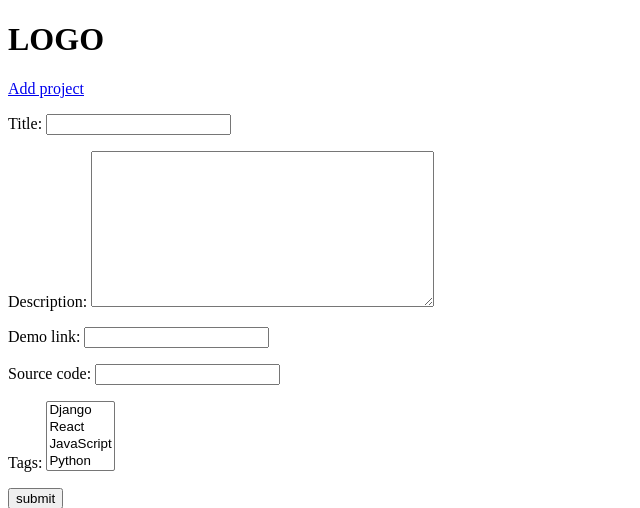
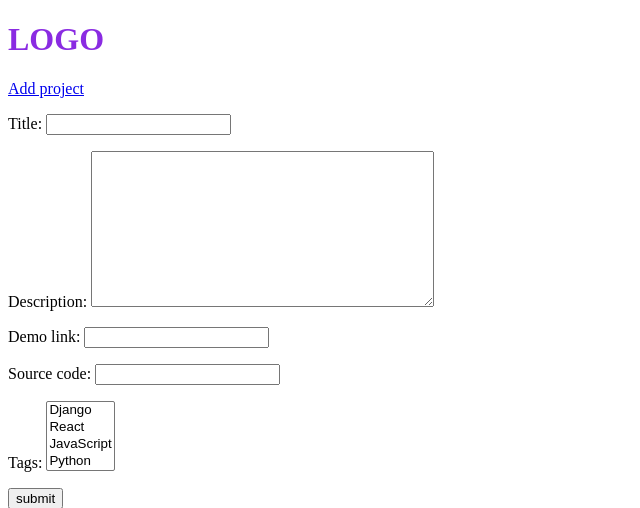
Before and after one commit to nastaranxyousefi/dev-search-website-by-Django, a Django app: page /create-project/ in a window 1280 px wide. Shown: the top 508 px of the page, without its empty margins (0-640 px from the left). Run offline with Django 3.2, Linux system fonts and the light colour scheme; data comes from the database, SQL or seed files in the repository.

Commit message:
add main.css file

```diff
--- /dev/null
+++ b/static/styles/main.css
@@ -0,0 +1,3 @@
+h1{
+    color: blueviolet;
+}
--- a/templates/main.html
+++ b/templates/main.html
@@ -1,10 +1,12 @@
 <!doctype html>
+{% load static %}
 <html lang="en">
 <head>
     <meta charset="UTF-8">
     <meta name="viewport"
           content="width=device-width, user-scalable=no, initial-scale=1.0, maximum-scale=1.0, minimum-scale=1.0">
     <meta http-equiv="X-UA-Compatible" content="ie=edge">
+    <link rel="stylesheet" href="{% static 'styles/main.css' %}">
     <title>Document</title>
 </head>
 <body>
```
